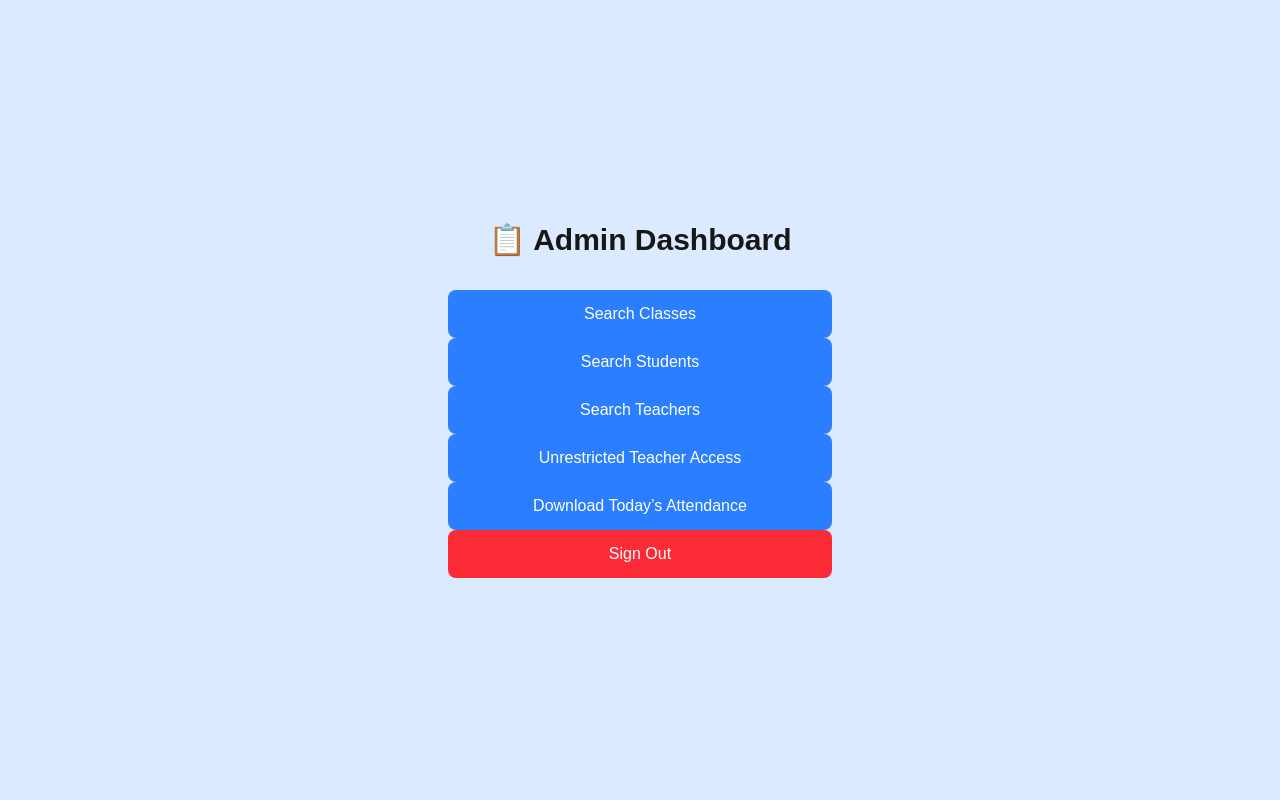
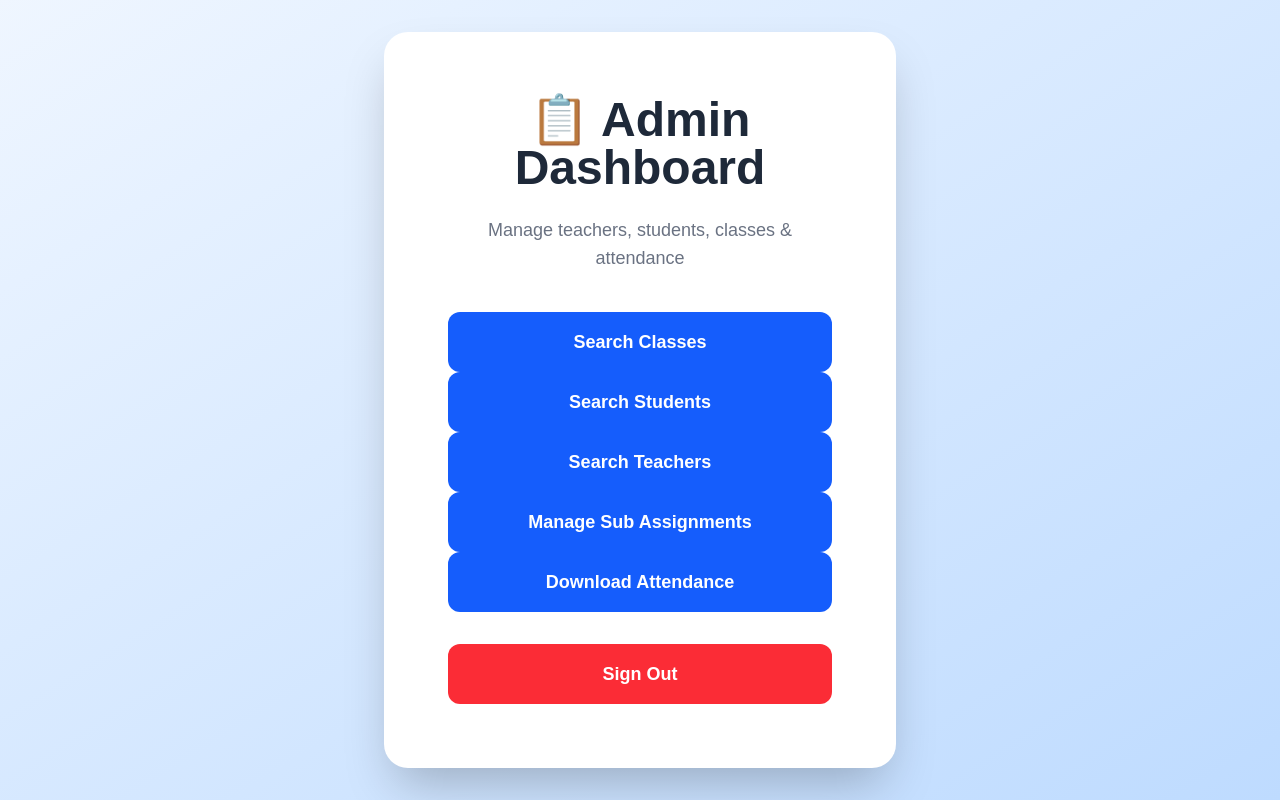
Before and after one commit to SaferAttendance/nextjs-boilerplate-dashboard-july-19, a Next.js app: page / in a window 1280 px wide. Built offline with nearby package versions, Linux system fonts and the light colour scheme.

Commit message:
Update page.tsx

```diff
--- a/app/page.tsx
+++ b/app/page.tsx
@@ -2,41 +2,44 @@ import Link from 'next/link'
 
 export default function Home() {
   return (
-    <main className="flex flex-col items-center justify-center min-h-screen bg-blue-100 p-6">
-      <h1 className="text-3xl font-bold mb-8">📋 Admin Dashboard</h1>
+    <main className="flex items-center justify-center min-h-screen bg-gradient-to-br from-blue-50 to-blue-200">
+      <div className="bg-white shadow-2xl rounded-3xl p-10 md:p-16 w-full max-w-lg">
+        <h1 className="text-4xl md:text-5xl font-extrabold text-gray-800 mb-6 text-center">
+          📋 Admin Dashboard
+        </h1>
+        <p className="text-gray-500 mb-10 text-center text-lg">
+          Manage teachers, students, classes & attendance
+        </p>
 
-      <div className="space-y-4 w-full max-w-sm">
+        <div className="space-y-4">
           <Link href="/classes">
-          <button className="w-full bg-blue-500 text-white rounded-lg py-3 hover:bg-blue-600">
+            <button className="w-full bg-blue-600 text-white rounded-xl py-4 text-lg font-semibold hover:bg-blue-700 transition-colors">
               Search Classes
             </button>
           </Link>
-
           <Link href="/students">
-          <button className="w-full bg-blue-500 text-white rounded-lg py-3 hover:bg-blue-600">
+            <button className="w-full bg-blue-600 text-white rounded-xl py-4 text-lg font-semibold hover:bg-blue-700 transition-colors">
               Search Students
             </button>
           </Link>
-
           <Link href="/teachers">
-          <button className="w-full bg-blue-500 text-white rounded-lg py-3 hover:bg-blue-600">
+            <button className="w-full bg-blue-600 text-white rounded-xl py-4 text-lg font-semibold hover:bg-blue-700 transition-colors">
               Search Teachers
             </button>
           </Link>
-
           <Link href="/sub-assignments">
-          <button className="w-full bg-blue-500 text-white rounded-lg py-3 hover:bg-blue-600">
-            Unrestricted Teacher Access
+            <button className="w-full bg-blue-600 text-white rounded-xl py-4 text-lg font-semibold hover:bg-blue-700 transition-colors">
+              Manage Sub Assignments
             </button>
           </Link>
-
           <Link href="/attendance">
-          <button className="w-full bg-blue-500 text-white rounded-lg py-3 hover:bg-blue-600">
-            Download Today’s Attendance
+            <button className="w-full bg-blue-600 text-white rounded-xl py-4 text-lg font-semibold hover:bg-blue-700 transition-colors">
+              Download Attendance
             </button>
           </Link>
+        </div>
 
-        <button className="w-full bg-red-500 text-white rounded-lg py-3 hover:bg-red-600">
+        <button className="mt-8 w-full bg-red-500 text-white rounded-xl py-4 text-lg font-semibold hover:bg-red-600 transition-colors">
           Sign Out
         </button>
       </div>
```
Lines whose indentation alone changed are shown as unchanged.
